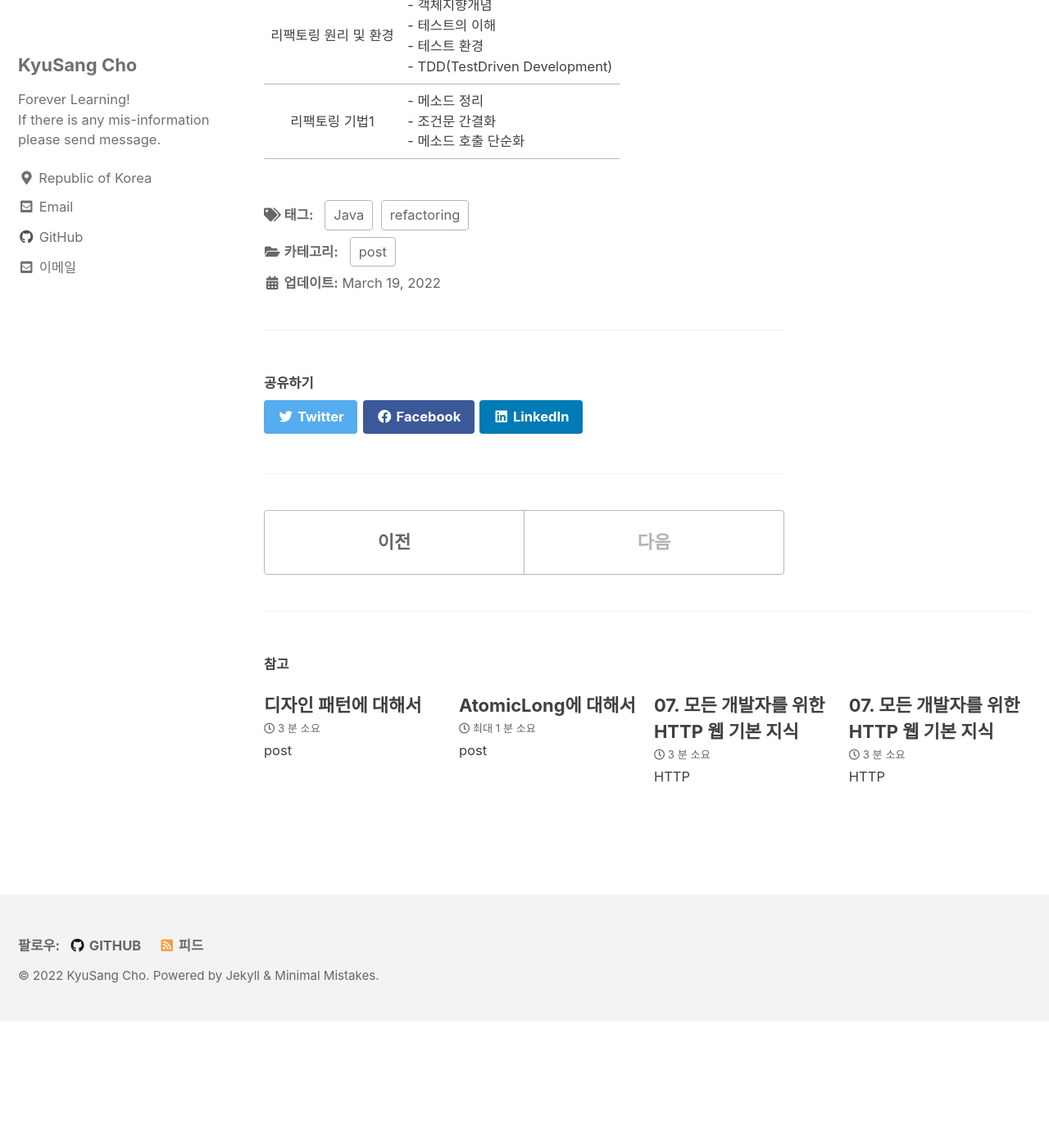
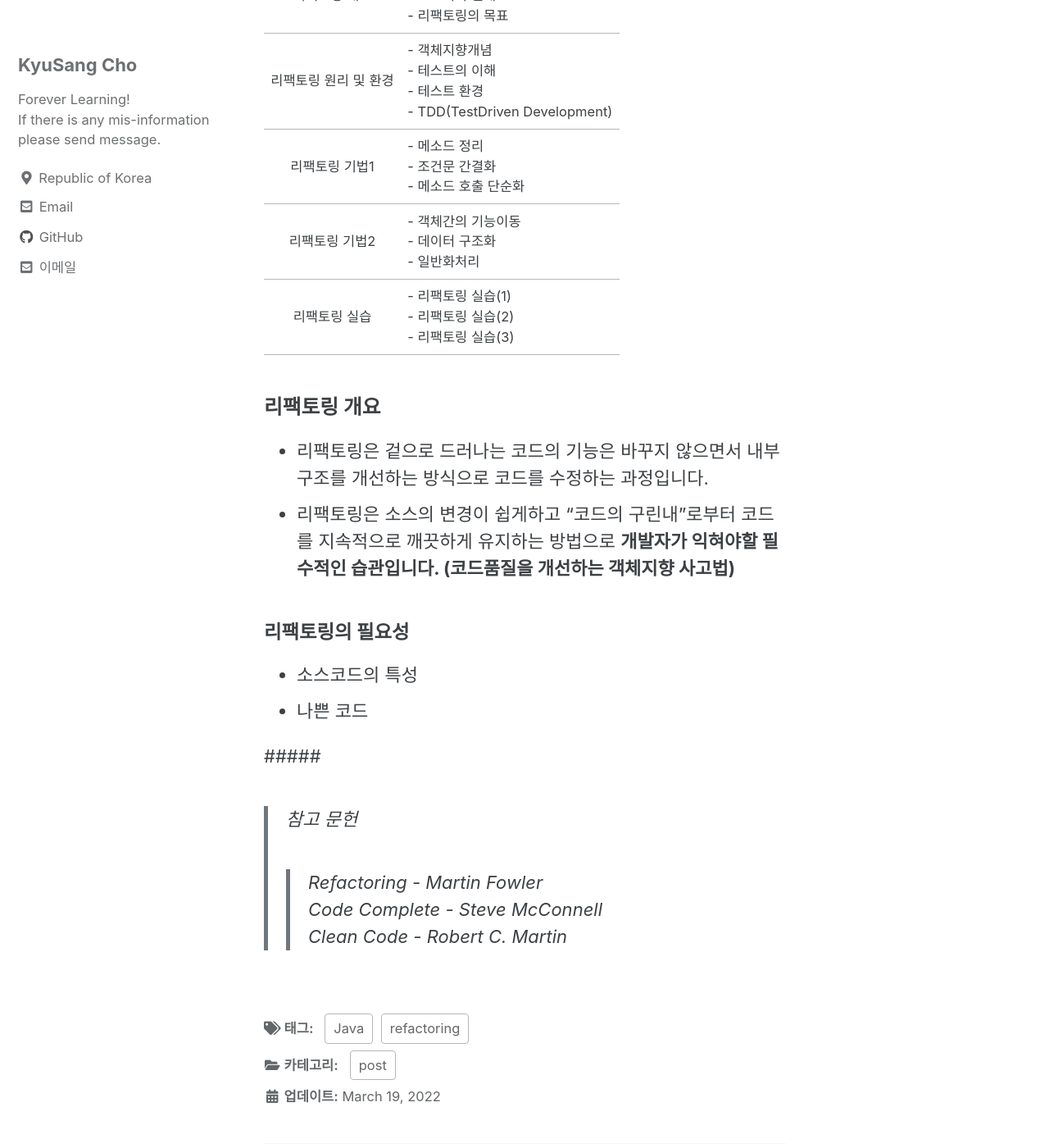
Before and after one commit to DevKS-Yet/DevKs-Yet.github.io, a Jekyll site: the page built from _posts/2022-03-19-54(post06).md, in a window 1280 px wide and 1400 px high, scrolled down 466 px. Shown: the whole window at 82% size. Built offline with Jekyll 4.4.1, drawn with Linux system fonts in a browser that asks for light colours; cached includes are drawn as plain includes; before the commit the page ends 1712 px from its top, so only the background shows below that.

Commit message:
20220320

```diff
--- a/_posts/2022-03-19-54(post06).md
+++ b/_posts/2022-03-19-54(post06).md
@@ -9,6 +9,8 @@ tags:
   - refactoring
 ---
 
+- 목적 : ㅈ같이 짜둔 코드 바꾼다
+
 ## 학습 모듈 및 목차
 
 |  학습 모듈   | 목차                                                                 |
@@ -16,3 +18,22 @@ tags:
 | 리팩토링 개요  | - 리팩토링의 필요성<br>- 코드의 구린내<br>- 리팩토링의 목표                             |
 | 리팩토링 원리 및 환경 | - 객체지향개념<br>- 테스트의 이해<br>- 테스트 환경<br>- TDD(TestDriven Development) |
 | 리팩토링 기법1 | - 메소드 정리<br>- 조건문 간결화<br>- 메소드 호출 단순화                              |
+| 리팩토링 기법2 | - 객체간의 기능이동<br>- 데이터 구조화<br>- 일반화처리 |
+| 리팩토링 실습 | - 리팩토링 실습(1)<br>- 리팩토링 실습(2)<br>- 리팩토링 실습(3)|
+
+### 리팩토링 개요
+- 리팩토링은 겉으로 드러나는 코드의 기능은 바꾸지 않으면서 내부 구조를 개선하는 방식으로 코드를 수정하는 과정입니다.
+- 리팩토링은 소스의 변경이 쉽게하고 "코드의 구린내"로부터 코드를 지속적으로 깨끗하게 유지하는 방법으로 __개발자가 익혀야할 필수적인 습관입니다. (코드품질을 개선하는 객체지향 사고법)__
+
+#### 리팩토링의 필요성
+- 소스코드의 특성
+- 나쁜 코드
+
+#####
+
+
+
+> 참고 문헌
+>> Refactoring - Martin Fowler
+>> Code Complete - Steve McConnell
+>> Clean Code - Robert C. Martin
```
